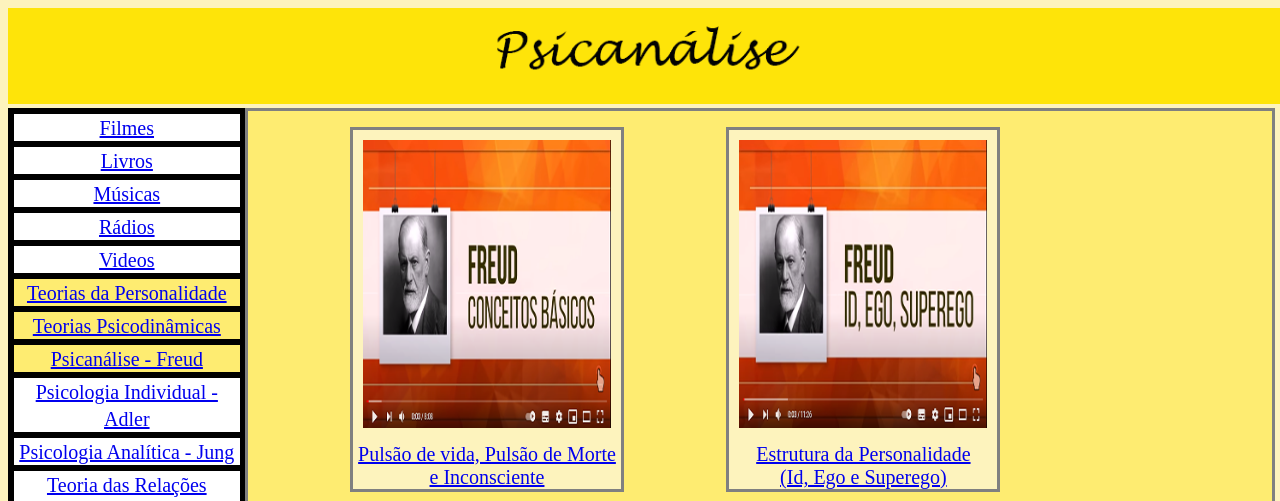
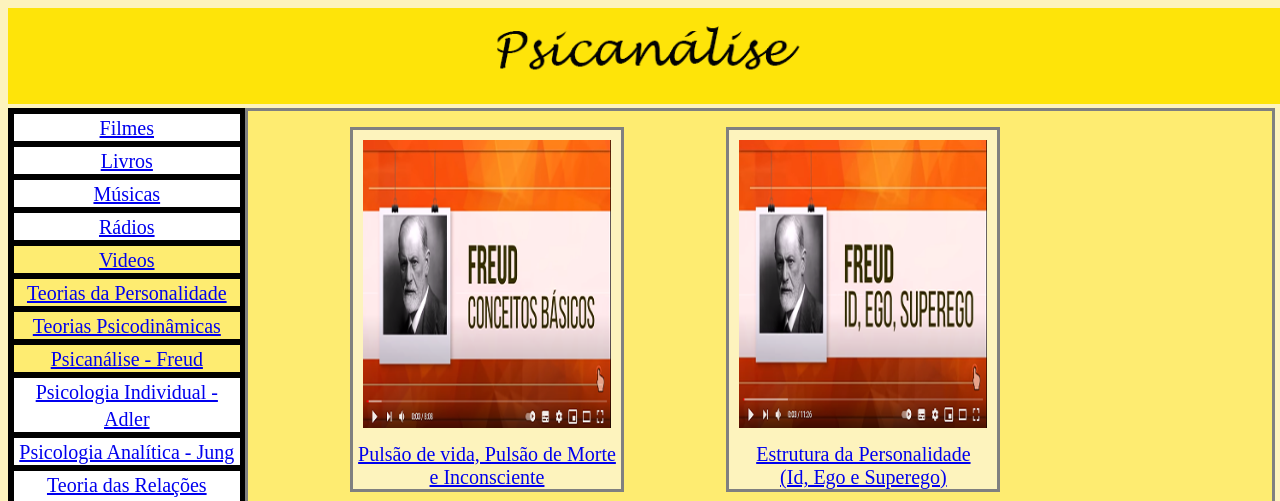
Before and after one commit to ricardoestevam1/Music-Player, a PHP site: page /Psicanalise.html in a window 1280 px wide. Shown: the top 501 px of the page. Run offline with PHP 8.4, Linux system fonts and the light colour scheme.

Commit message:
Update estilos.css

```diff
--- a/estilos.css
+++ b/estilos.css
@@ -1028,3 +1028,8 @@ margin-left: 0%;
 
 margin-left: 0%;
 }
+#videosPsicanálise{
+	background-color: #feec71;
+
+margin-left: 0%;
+}
```
